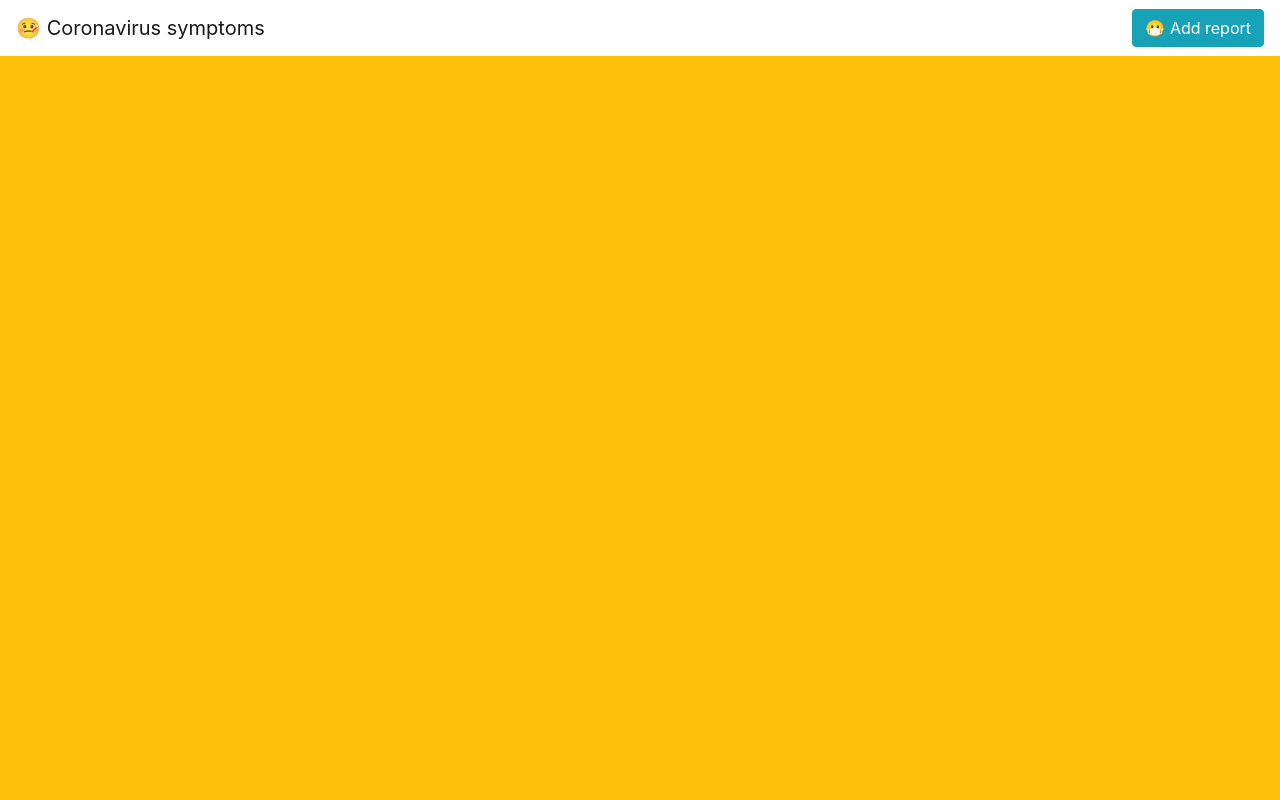
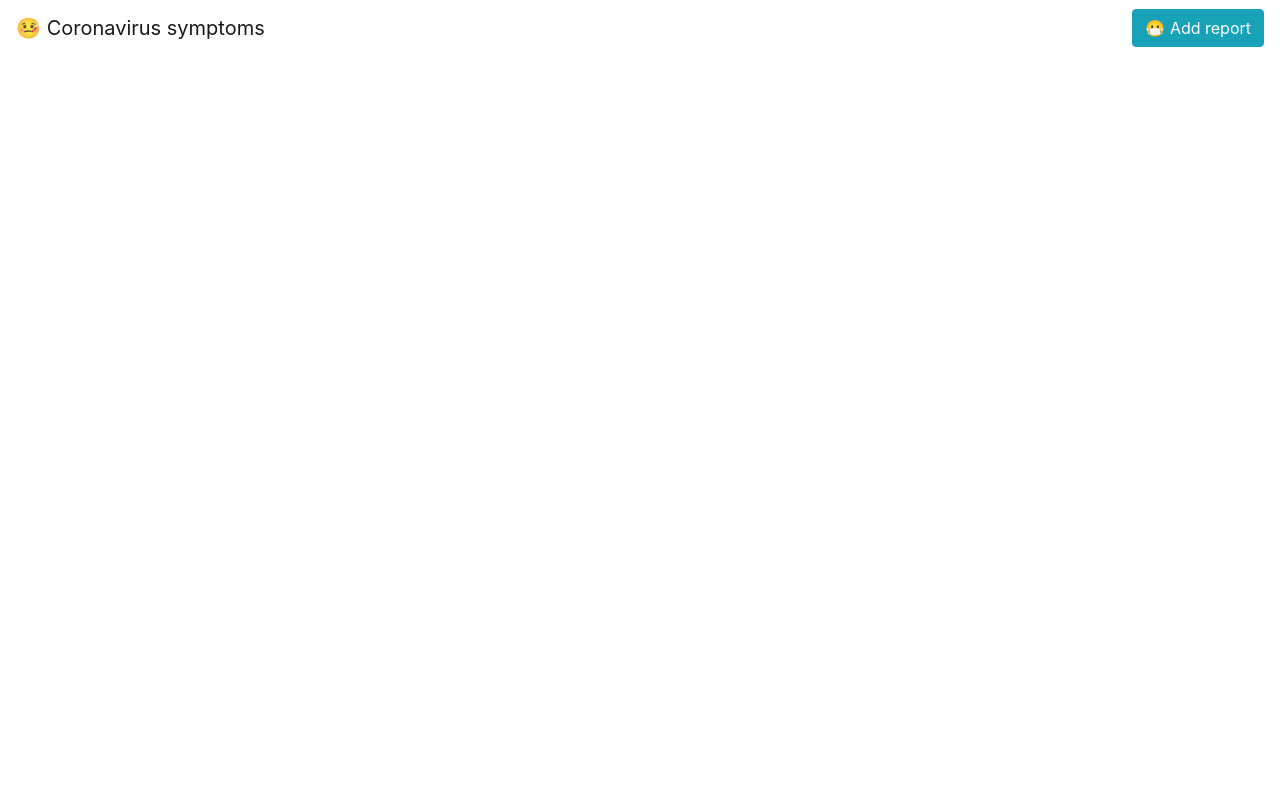
Before and after one commit to GeriLife/coronavirus_mapper, a Django app: template coronavirus_mapper/coronavirus_mapper/templates/base.html in a window 1280 px wide. Run offline with Django 3.2, Linux system fonts and the light colour scheme; the template is opened without the code that fills it, so the values that code supplies are empty; some libraries are stand-ins or nearby versions.

Commit message:
Remove bg-warning

```diff
--- a/coronavirus_mapper/coronavirus_mapper/templates/base.html
+++ b/coronavirus_mapper/coronavirus_mapper/templates/base.html
@@ -45,7 +45,7 @@
             </div>
         </nav>
 
-        <div class="container-fluid d-flex h-100 bg-warning p-0 m-0">
+        <div class="container-fluid d-flex h-100 p-0 m-0">
             {% block content %}{% endblock %}
         </div>
     </div>
```
